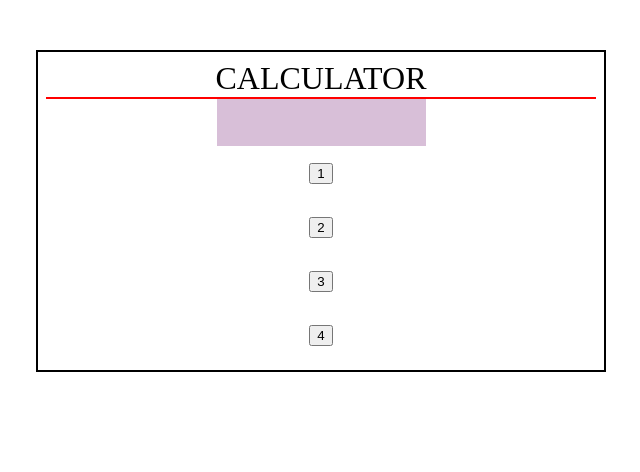
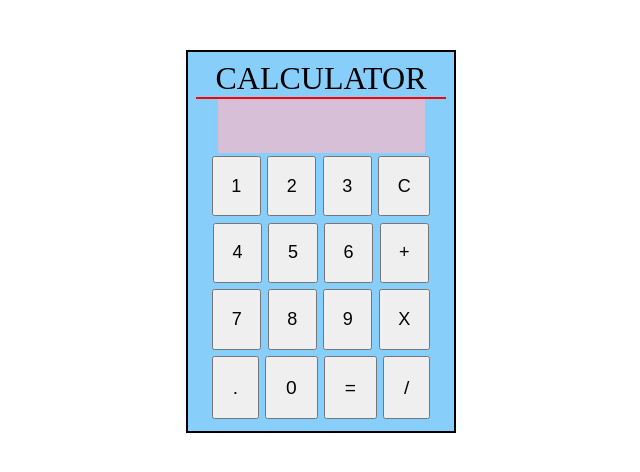
Before and after one commit to tanishk15sharma/calculator-reactjs, a React (Create React App) app: page / in a window 1280 px wide. Shown: the top 472 px of the page, without its empty margins (319-959 px from the left). Built offline with nearby package versions, Linux system fonts and the light colour scheme.

Commit message:
styling done

```diff
--- a/src/App.css
+++ b/src/App.css
@@ -1,9 +1,10 @@
 .container {
   text-align: center;
   border: 2px solid;
-  max-width: 550px;
+  max-width: 250px;
   margin: 50px auto;
   padding: 0.5rem;
+  background: lightskyblue;
 }
 .heading {
   font-size: 200%;
@@ -15,13 +16,38 @@
 /* .inputcontainer { */
 /* } */
 
-.row1 {
-  padding: 1rem;
-}
-
 .inputfield {
+  text-align: right;
+  margin: 0 auto;
+  display: block;
   border: transparent;
   background-color: thistle;
   /* border: 3px solid blue; */
   padding: 1rem;
+  max-width: 70%;
+  font-size: larger;
 }
+
+.rowcontainer {
+  display: inline;
+  /* max-width: 30px; */
+  /* width: 40%; */
+
+  /* border: 2px solid tomato; */
+}
+.row1 {
+  display: inline-block;
+  /* padding: 1rem; */
+  /* border: 1px solid gold; */
+}
+
+.btn-field {
+  display: block;
+  padding: 1.1rem;
+  margin: 0.2rem;
+  font-size: large;
+}
+.last-row {
+  font-size: larger;
+  padding: 18.8px;
+}
--- a/src/App.js
+++ b/src/App.js
@@ -11,24 +11,147 @@ function App() {
 
       <div className="rowcontainer">
         <div className="row1">
-          <button onClick={(e) => setValue(value + e.target.value)} value="1">
+          <button
+            onClick={(e) => setValue(value + e.target.value)}
+            value="1"
+            className="btn-field"
+          >
             1
           </button>
         </div>
-
         <div className="row1">
-          <button onClick={(e) => setValue(value + e.target.value)} value="1">
+          <button
+            onClick={(e) => setValue(value + e.target.value)}
+            value="1"
+            className="btn-field"
+          >
             2
           </button>
         </div>
         <div className="row1">
-          <button onClick={(e) => setValue(value + e.target.value)} value="1">
+          <button
+            onClick={(e) => setValue(value + e.target.value)}
+            value="1"
+            className="btn-field"
+          >
             3
           </button>
         </div>
         <div className="row1">
-          <button onClick={(e) => setValue(value + e.target.value)} value="1">
+          <button
+            onClick={(e) => setValue(value + e.target.value)}
+            value="1"
+            className="btn-field"
+          >
+            C
+          </button>
+        </div>
+        <div className="row1">
+          <button
+            onClick={(e) => setValue(value + e.target.value)}
+            value="1"
+            className="btn-field"
+          >
             4
+          </button>
+        </div>
+        <div className="row1">
+          <button
+            onClick={(e) => setValue(value + e.target.value)}
+            value="1"
+            className="btn-field"
+          >
+            5
+          </button>
+        </div>
+        <div className="row1">
+          <button
+            onClick={(e) => setValue(value + e.target.value)}
+            value="1"
+            className="btn-field"
+          >
+            6
+          </button>
+        </div>
+        <div className="row1">
+          <button
+            onClick={(e) => setValue(value + e.target.value)}
+            value="1"
+            className="btn-field"
+          >
+            +
+          </button>
+        </div>
+        <div className="row1">
+          <button
+            onClick={(e) => setValue(value + e.target.value)}
+            value="1"
+            className="btn-field"
+          >
+            7
+          </button>
+        </div>
+        <div className="row1">
+          <button
+            onClick={(e) => setValue(value + e.target.value)}
+            value="1"
+            className="btn-field"
+          >
+            8
+          </button>
+        </div>
+        <div className="row1">
+          <button
+            onClick={(e) => setValue(value + e.target.value)}
+            value="1"
+            className="btn-field"
+          >
+            9
+          </button>
+        </div>
+        <div className="row1">
+          <button
+            onClick={(e) => setValue(value + e.target.value)}
+            value="1"
+            className="btn-field"
+          >
+            X
+          </button>
+        </div>
+        <div className="row1 ">
+          <button
+            onClick={(e) => setValue(value + e.target.value)}
+            value="1"
+            className="btn-field  last-row"
+          >
+            .
+          </button>
+        </div>
+        <div className="row1   ">
+          <button
+            onClick={(e) => setValue(value + e.target.value)}
+            value="1"
+            className="btn-field  last-row"
+          >
+            0
+          </button>
+        </div>
+        <div className="row1 ">
+          <button
+            onClick={(e) => setValue(value + e.target.value)}
+            value="1"
+            className="btn-field  last-row"
+          >
+            =
+          </button>
+        </div>
+        <div className="row1     ">
+          <button
+            onClick={(e) => setValue(value + e.target.value)}
+            value="1"
+            className="btn-field    last-row"
+          >
+            /
           </button>
         </div>
       </div>
```
